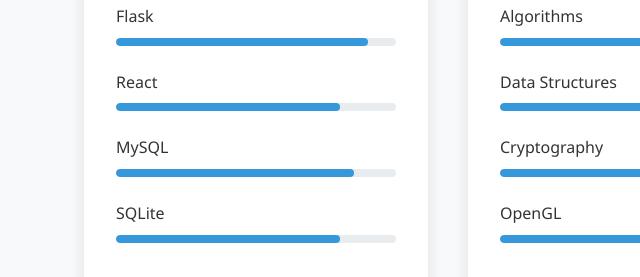
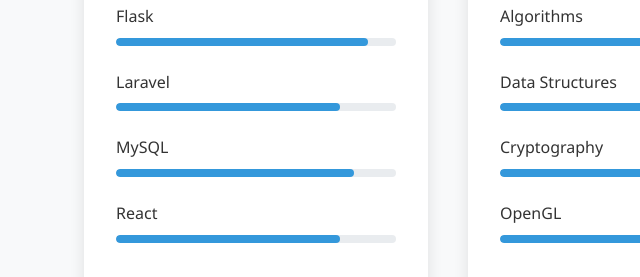
Before and after one commit to mrhassan0/mrhassan0.github.io, a plain HTML site: page skills.html in a window 1280 px wide. Shown: the part 968-1245 px from the top of the page, 0-640 px from the left. Drawn offline with Linux system fonts and the light colour scheme.

Commit message:
Update skills.html

```diff
--- a/skills.html
+++ b/skills.html
@@ -152,7 +152,7 @@
                             </div>
                         </div>
                         <div class="skill-item">
-                            <span class="skill-name">React</span>
+                            <span class="skill-name">Laravel</span>
                             <div class="skill-bar">
                                 <div class="skill-level" style="width: 80%"></div>
                             </div>
@@ -164,7 +164,7 @@
                             </div>
                         </div>
                         <div class="skill-item">
-                            <span class="skill-name">SQLite</span>
+                            <span class="skill-name">React</span>
                             <div class="skill-bar">
                                 <div class="skill-level" style="width: 80%"></div>
                             </div>
```
